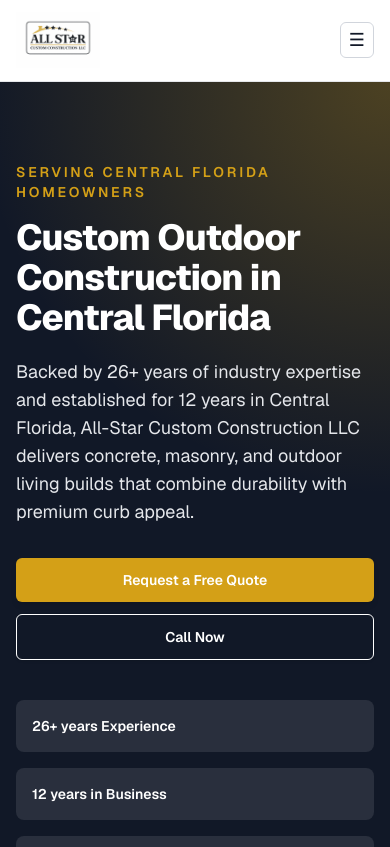
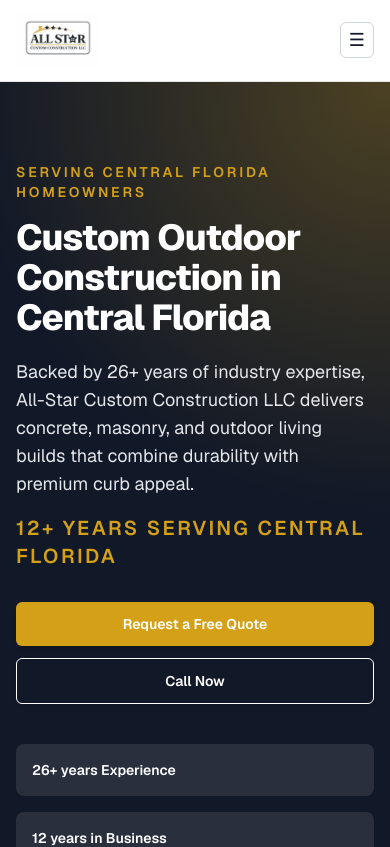
Before and after one commit to Skipp3r407/allstar-construction-site, a Next.js app: page / in a window 390 px wide. Shown: the top 847 px of the page. Built offline with nearby package versions, Linux system fonts and the light colour scheme.

Commit message:
Update hero service-history messaging emphasis.
Revise hero copy to clearly state 12+ years serving Central Florida and add stronger visual emphasis for the line while preserving premium styling and responsiveness.

Made-with: Cursor

```diff
--- a/app/page.tsx
+++ b/app/page.tsx
@@ -76,10 +76,15 @@ export default function HomePage() {
               Custom Outdoor Construction in Central Florida
             </h1>
             <p className="animate-fade-up mt-5 max-w-2xl text-lg text-gray-200" style={{ animationDelay: "170ms" }}>
-              Backed by {company.ownerExperience} of industry expertise and established for{" "}
-              {company.yearsEstablished} in Central Florida, All-Star Custom Construction LLC
-              delivers concrete, masonry, and outdoor living builds that combine durability with
-              premium curb appeal.
+              Backed by {company.ownerExperience} of industry expertise, All-Star Custom
+              Construction LLC delivers concrete, masonry, and outdoor living builds that combine
+              durability with premium curb appeal.
+            </p>
+            <p
+              className="animate-fade-up mt-4 text-xl font-semibold uppercase tracking-[0.12em] text-[#d4a017] sm:text-2xl"
+              style={{ animationDelay: "220ms" }}
+            >
+              12+ Years Serving Central Florida
             </p>
             <div className="animate-fade-up mt-8 flex flex-col gap-3 sm:flex-row" style={{ animationDelay: "250ms" }}>
               <Link href="/contact" className="btn-primary">
```
